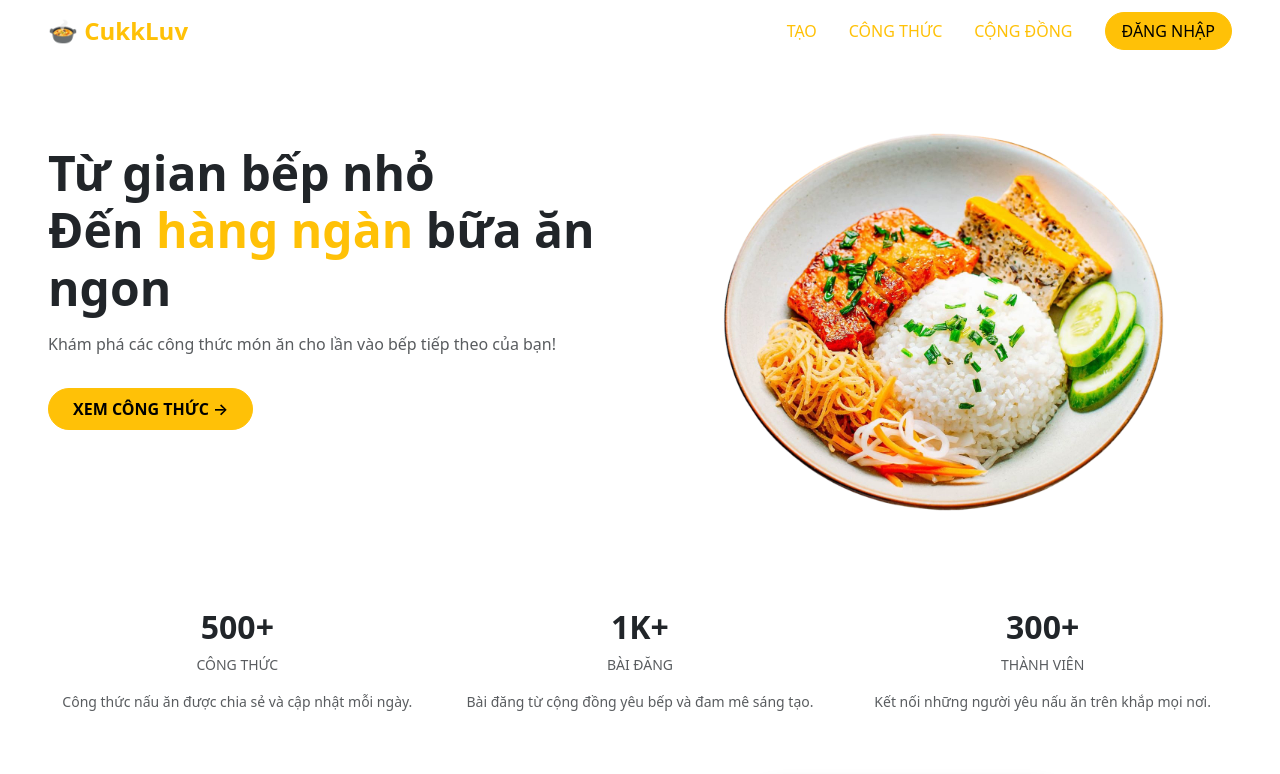
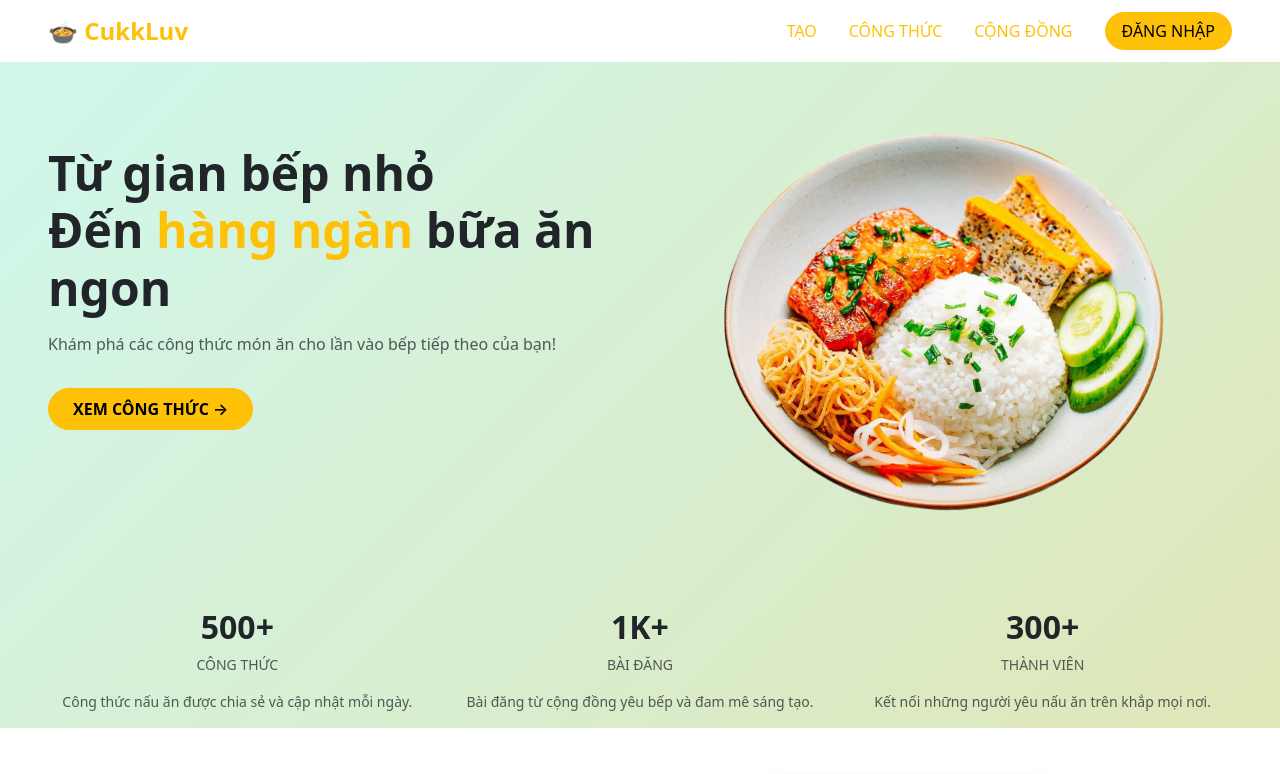
Before and after one commit to pnt2005/cukkluv, a React app in the folder frontend/: page / in a window 1280 px wide. Shown: the top 774 px of the page. Built offline with nearby package versions, Linux system fonts and the light colour scheme; no server answers; the HTML template or start-up script is replaced by a standard one.

Commit message:
fix(fe): app

```diff
--- a/frontend/src/App.jsx
+++ b/frontend/src/App.jsx
@@ -21,6 +21,14 @@ const LayoutWithFooter = ({ children }) => (
 function App() {
   return (
       <Router>
+        <div
+          style={{
+            background: "linear-gradient(135deg, #cff8eeff, #e7de9eff)",
+            minHeight: "100vh",
+            display: "flex",
+            flexDirection: "column"
+          }}
+        >
           <Navbar />
           <Routes>
             <Route path="/login" element={<LoginPage />} />
@@ -34,6 +42,7 @@ function App() {
             <Route path="/recipes" element={<LayoutWithFooter><RecipesPage /></LayoutWithFooter>} />
             <Route path="/recipes/:id" element={<LayoutWithFooter><RecipesDetail /></LayoutWithFooter>} />
           </Routes>
+        </div>
 
         <ToastContainer position="top-right" autoClose={3000} theme="colored" />
       </Router>
```
Lines whose indentation alone changed are shown as unchanged.
